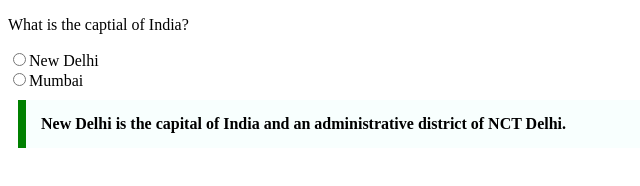
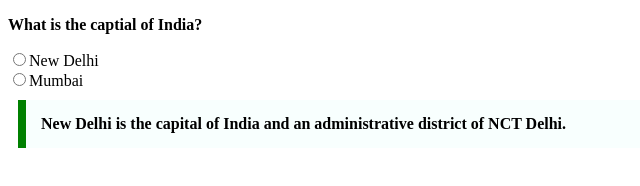
Before and after one commit to acciojob/trivia-suyash1702, a website: page main.html in a window 1280 px wide. Shown: the full height of the page, 0-640 px from the left. Drawn offline with Linux system fonts and the light colour scheme.

Commit message:
created a submission

```diff
--- a/main.html
+++ b/main.html
@@ -5,7 +5,7 @@
 </head>
 <body>
 	<!-- Question & Options -->
-	<p>What is the captial of India?</p>
+	<p><strong>What is the captial of India?</strong></p>
 	<input type="radio" name="capital" value="New Delhi">New Delhi<br>
 	<input type="radio" name="capital" value="Mumbai">Mumbai
 
```
